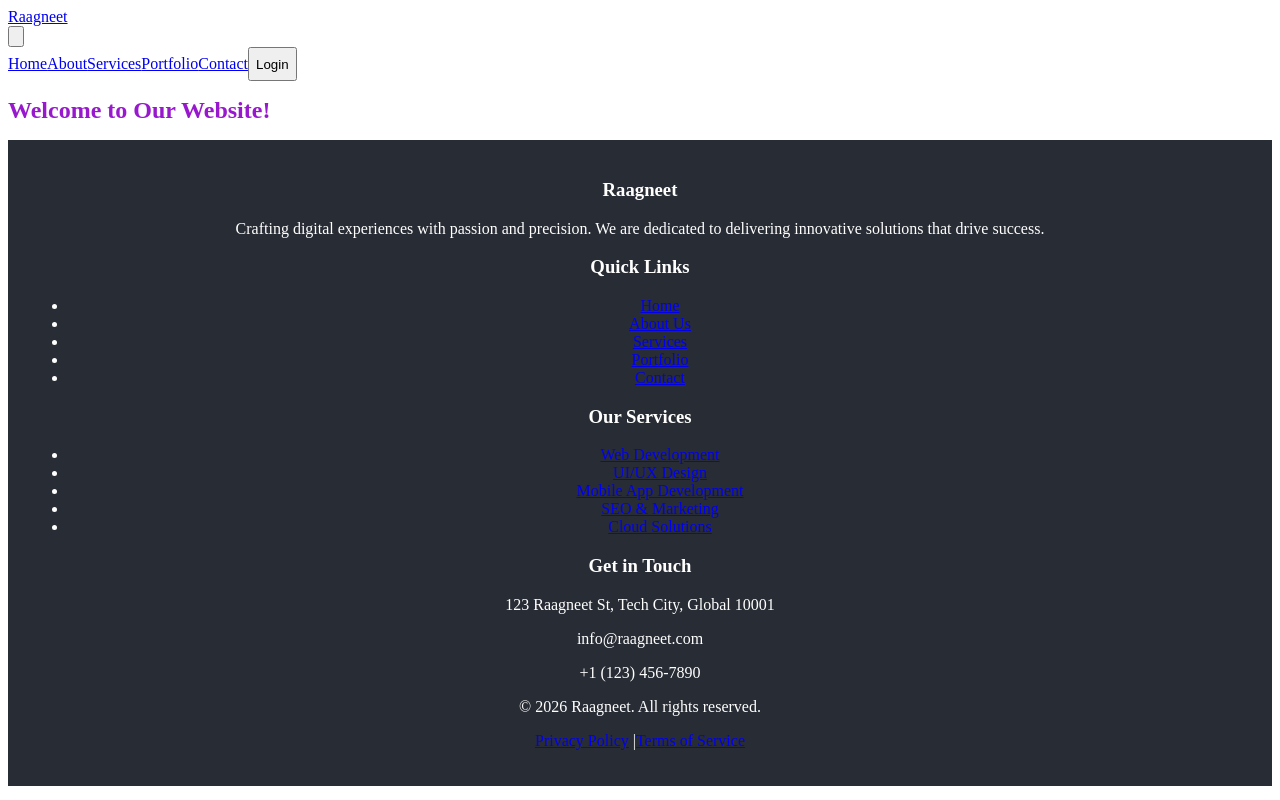
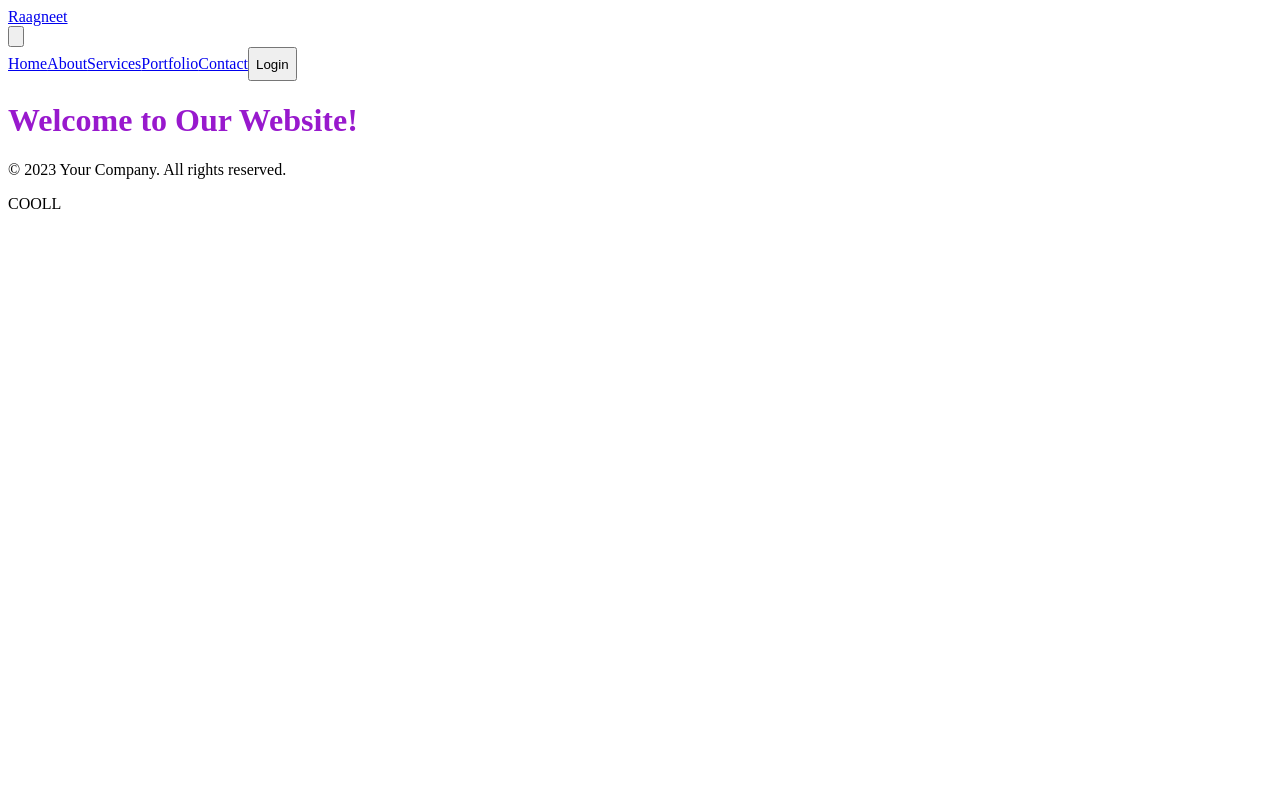
Before and after one commit to kalispidyman/raagneet, a React (Vite) app: page / in a window 1280 px wide. Built offline with nearby package versions, Linux system fonts and the light colour scheme.

Commit message:
Add 'COOLL' text to the footer component

```diff
--- a/src/components/Footer.css
+++ b/src/components/Footer.css
@@ -1,21 +1,19 @@
 .footer {
-    text-align: center;
-    padding: 20px;
-    background-color: #282c34;
-    color: white;
-  }
+  background-color: #333;
+  color: white;
+  padding: 20px 0;
+  text-align: center;
+  position: relative;
+  bottom: 0;
+  width: 100%;
+}
 
-  .animated-text {
-    display: inline-block;
-    animation: color-change 5s infinite;
-    font-size: 1.5em;
-    font-weight: bold;
-  }
+.footer-content {
+  max-width: 1200px;
+  margin: 0 auto;
+}
 
-  @keyframes color-change {
-    0% { color: #ff5733; }
-    25% { color: #33ff57; }
-    50% { color: #3357ff; }
-    75% { color: #f0e68c; }
-    100% { color: #ff5733; }
-  }
+.footer p {
+  margin: 5px 0;
+  font-size: 0.9em;
+}
--- a/src/components/Footer.jsx
+++ b/src/components/Footer.jsx
@@ -1,83 +1,9 @@
-import React from 'react';
-import { Link } from 'react-router-dom';
-import './Footer.css'; // Keep existing CSS if there are general footer styles
-
 function Footer() {
-  const currentYear = new Date().getFullYear();
-
   return (
-    <footer className="footer bg-gray-900 text-gray-300 py-10 px-4 md:px-0 mt-8">
-      <div className="container mx-auto grid grid-cols-1 md:grid-cols-4 gap-8">
-        {/* Company Info */}
-        <div className="col-span-1">
-          <h3 className="text-xl font-bold text-white mb-4">Raagneet</h3>
-          <p className="text-sm">
-            Crafting digital experiences with passion and precision. We are dedicated to delivering innovative solutions that drive success.
-          </p>
-          <div className="flex space-x-4 mt-4">
-            <a href="#" className="text-gray-400 hover:text-white transition duration-300">
-              <i className="fab fa-facebook-f text-lg"></i>
-            </a>
-            <a href="#" className="text-gray-400 hover:text-white transition duration-300">
-              <i className="fab fa-twitter text-lg"></i>
-            </a>
-            <a href="#" className="text-gray-400 hover:text-white transition duration-300">
-              <i className="fab fa-instagram text-lg"></i>
-            </a>
-            <a href="#" className="text-gray-400 hover:text-white transition duration-300">
-              <i className="fab fa-linkedin-in text-lg"></i>
-            </a>
-          </div>
-        </div>
-
-        {/* Quick Links */}
-        <div className="col-span-1">
-          <h3 className="text-lg font-semibold text-white mb-4">Quick Links</h3>
-          <ul className="space-y-2">
-            <li><Link to="/" className="hover:text-white transition duration-300">Home</Link></li>
-            <li><Link to="/about" className="hover:text-white transition duration-300">About Us</Link></li>
-            <li><Link to="/services" className="hover:text-white transition duration-300">Services</Link></li>
-            <li><Link to="/portfolio" className="hover:text-white transition duration-300">Portfolio</Link></li>
-            <li><Link to="/contact" className="hover:text-white transition duration-300">Contact</Link></li>
-          </ul>
-        </div>
-
-        {/* Services */}
-        <div className="col-span-1">
-          <h3 className="text-lg font-semibold text-white mb-4">Our Services</h3>
-          <ul className="space-y-2">
-            <li><Link to="/services/#web-dev" className="hover:text-white transition duration-300">Web Development</Link></li>
-            <li><Link to="/services/#ui-ux" className="hover:text-white transition duration-300">UI/UX Design</Link></li>
-            <li><Link to="/services/#mobile-dev" className="hover:text-white transition duration-300">Mobile App Development</Link></li>
-            <li><Link to="/services/#seo" className="hover:text-white transition duration-300">SEO & Marketing</Link></li>
-            <li><Link to="/services/#cloud" className="hover:text-white transition duration-300">Cloud Solutions</Link></li>
-          </ul>
-        </div>
-
-        {/* Contact Info */}
-        <div className="col-span-1">
-          <h3 className="text-lg font-semibold text-white mb-4">Get in Touch</h3>
-          <p className="flex items-center mb-2">
-            <i className="fas fa-map-marker-alt text-gray-400 mr-2"></i>
-            123 Raagneet St, Tech City, Global 10001
-          </p>
-          <p className="flex items-center mb-2">
-            <i className="fas fa-envelope text-gray-400 mr-2"></i>
-            info@raagneet.com
-          </p>
-          <p className="flex items-center">
-            <i className="fas fa-phone-alt text-gray-400 mr-2"></i>
-            +1 (123) 456-7890
-          </p>
-        </div>
-      </div>
-
-      <div className="border-t border-gray-800 mt-8 pt-8 text-center text-sm">
-        <p>&copy; {currentYear} Raagneet. All rights reserved.</p>
-        <p className="mt-2">
-          <Link to="/privacy-policy" className="hover:text-white transition duration-300 mx-2">Privacy Policy</Link> |
-          <Link to="/terms-of-service" className="hover:text-white transition duration-300 mx-2">Terms of Service</Link>
-        </p>
+    <footer className="footer">
+      <div className="footer-content">
+        <p>&copy; 2023 Your Company. All rights reserved.</p>
+        <p>COOLL</p>
       </div>
     </footer>
   );
```
